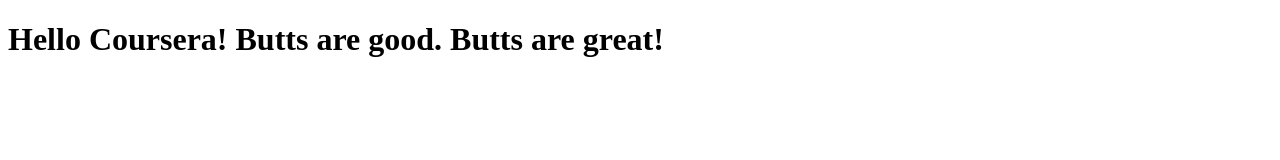
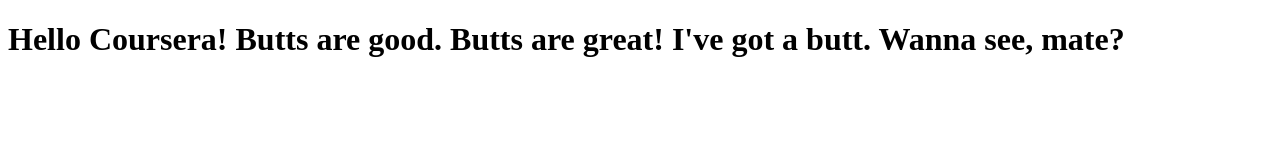
Before and after one commit to t1flanagan/coursera-test, a plain HTML site: page site/index.html in a window 1280 px wide. Drawn offline with Linux system fonts and the light colour scheme.

Commit message:
yet another addition

```diff
--- a/site/index.html
+++ b/site/index.html
@@ -4,6 +4,6 @@
 	<title>Hello Coursera!</title>
 </head>
 <body>
-<h1>Hello Coursera! Butts are good. Butts are great!</h1>
+<h1>Hello Coursera! Butts are good. Butts are great! I've got a butt. Wanna see, mate?</h1>
 </body>
 </html>
```
